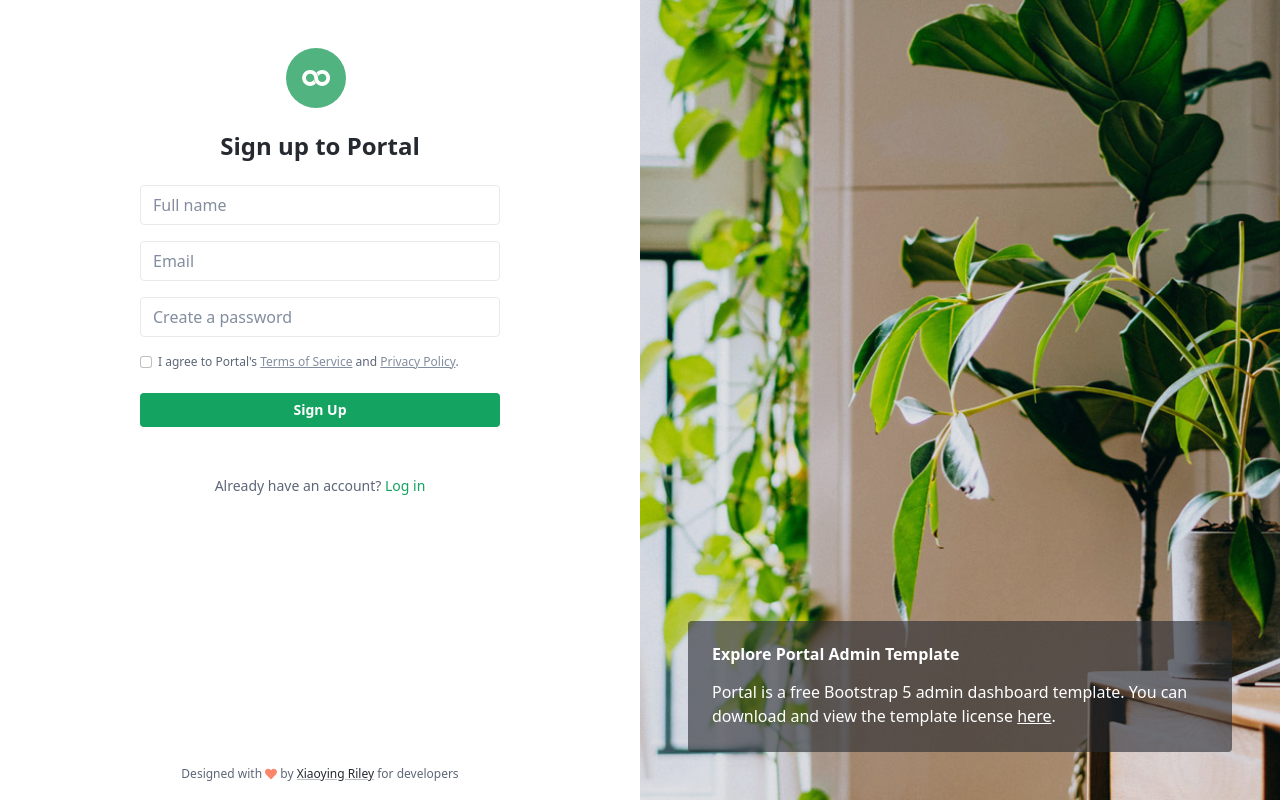
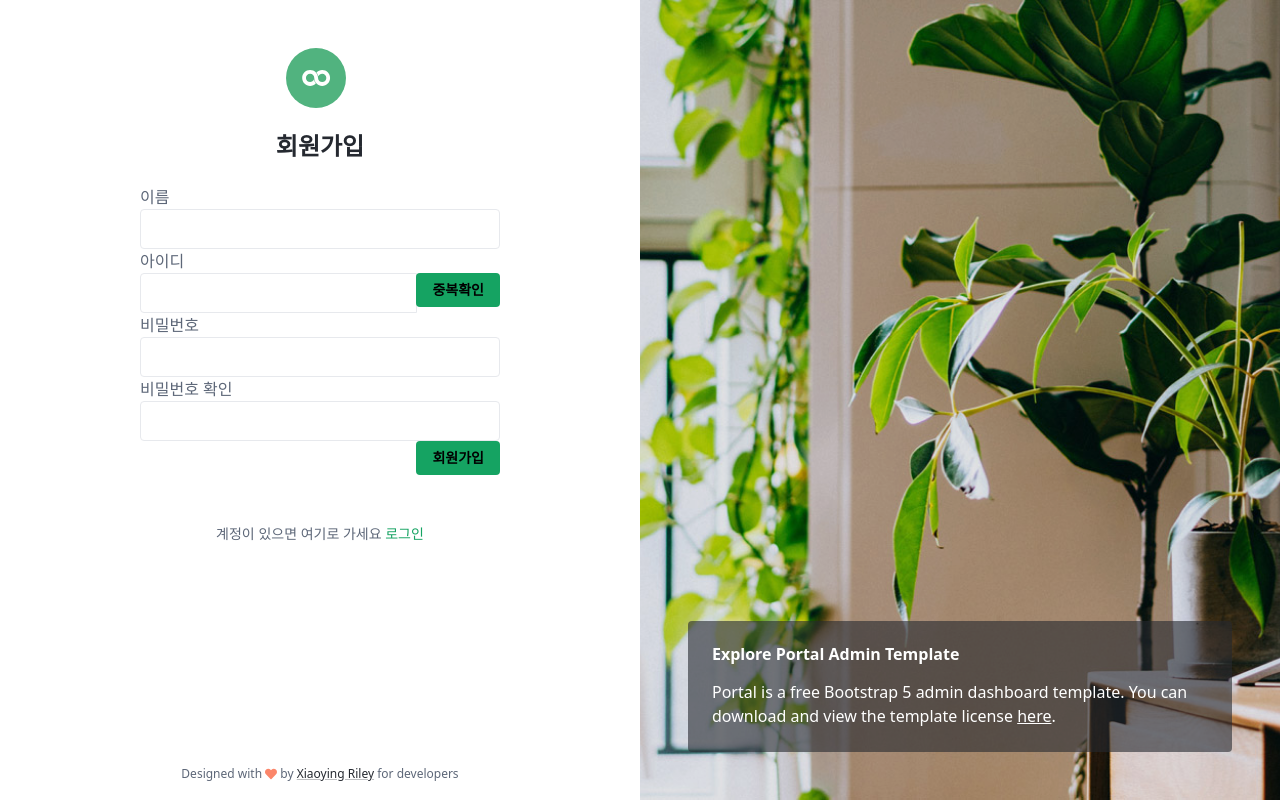
Before and after one commit to dch9610/BAB_Project, a Flask app: page /user_join in a window 1280 px wide. Run offline with Flask 2, Linux system fonts and the light colour scheme; some libraries are stand-ins or nearby versions.

Commit message:
회원가입 DB 연결

```diff
--- a/Web/blueprint/user_blueprint.py
+++ b/Web/blueprint/user_blueprint.py
@@ -1,6 +1,9 @@
 from flask import Blueprint
 from flask import render_template
 from flask import session
+from flask.globals import request
+
+from database import user_dao
 
 # blueprint 객체 생성
 user_blue = Blueprint('user', __name__)
@@ -20,3 +23,16 @@ def user_join() :
     # 응답 결과를 랜더링한다.
     html = render_template('user/signup.html')
     return html
+
+# 회원가입 처리
+@user_blue.route('/user_join_pro', methods=['post'])
+def user_join_pro():
+ # 브라우저가 전달한 데이터를 추출한다.
+    # print(request.form)
+    user_name = request.form.get('user_name')
+    user_id = request.form.get('user_id')
+    user_pw = request.form.get('user_pw')
+
+    print(user_name)
+    print(user_id)
+    print(user_pw)
--- a/Web/templates/user/signup.html
+++ b/Web/templates/user/signup.html
@@ -19,55 +19,69 @@
 	<!-- App CSS -->
 	<link id="theme-style" rel="stylesheet" href="assets/css/portal.css">
 
+	<!-- 함수 -->
+	<script>
+		function check_input(){
+
+			// 사용자가 입력한 데이터를 추출한다.
+		user_name = $("#user_name").val()
+		user_id = $("#user_id").val()
+		user_pw = $("#user_pw").val()
+		user_pw2 = $("#user_pw2").val()
+
+		console.log(user_name)
+		console.log(user_id)
+		console.log(user_pw)
+		console.log(user_pw2)
+	</script>
+
 </head>
 
 <body class="app app-signup p-0">
 	<div class="row g-0 app-auth-wrapper">
+
 		<div class="col-12 col-md-7 col-lg-6 auth-main-col text-center p-5">
 			<div class="d-flex flex-column align-content-end">
 				<div class="app-auth-body mx-auto">
 					<div class="app-auth-branding mb-4"><a class="app-logo" href="index.html"><img
 								class="logo-icon mr-2" src="assets/images/app-logo.svg" alt="logo"></a></div>
-					<h2 class="auth-heading text-center mb-4">Sign up to Portal</h2>
+					<h2 class="auth-heading text-center mb-4">회원가입</h2>
 
 					<div class="auth-form-container text-left mx-auto">
-						<form class="auth-form auth-signup-form">
-							<div class="email mb-3">
-								<label class="sr-only" for="signup-email">Your Name</label>
-								<input id="signup-name" name="signup-name" type="text" class="form-control signup-name"
-									placeholder="Full name" required="required">
+						<!-- 회원 정보 입력 후 가입 -->
+						<form action="user_join_pro" method="post" class="auth-form auth-signup-form">
+							<div class="form-group">
+								<label for="user_name">이름</label>
+								<input type="text" id="user_name" name="user_name" class="form-control"/>
 							</div>
-							<div class="email mb-3">
-								<label class="sr-only" for="signup-email">Your Email</label>
-								<input id="signup-email" name="signup-email" type="email"
-									class="form-control signup-email" placeholder="Email" required="required">
-							</div>
-							<div class="password mb-3">
-								<label class="sr-only" for="signup-password">Password</label>
-								<input id="signup-password" name="signup-password" type="password"
-									class="form-control signup-password" placeholder="Create a password"
-									required="required">
-							</div>
-							<div class="extra mb-3">
-								<div class="form-check">
-									<input class="form-check-input" type="checkbox" value="" id="RememberPassword">
-									<label class="form-check-label" for="RememberPassword">
-										I agree to Portal's <a href="#" class="app-link">Terms of Service</a> and <a
-											href="#" class="app-link">Privacy Policy</a>.
-									</label>
+							<div class="form-group">
+								<label for="user_id">아이디</label>
+								<div class="input-group">
+									<input type="text" id="user_id" name="user_id" class="form-control" onkeypress="reset_check_id()"/>
+									<div class="input-group-append">
+										<button type="button" class="btn btn-primary" onclick='check_join_id()'>중복확인</button>
+									</div>
 								</div>
 							</div>
-							<!--//extra-->
+							<div class="form-group">
+								<label for="user_pw">비밀번호</label>
+								<input type="password" id="user_pw" name="user_pw" class="form-control"/>
+							</div>
+							<div class="form-group">
+								<label for="user_pw2">비밀번호 확인</label>
+								<input type="password" id="user_pw2" name="user_pw2" class="form-control"/>
+							</div>
+							<div class="form-group">
+								<div class="text-right">
+									<button type="submit" class="btn btn-primary">회원가입</button>
+								</div>
+							</div>
 
-							<div class="text-center">
-								<button type="submit" class="btn app-btn-primary btn-block theme-btn mx-auto">Sign
-									Up</button>
-							</div>
 						</form>
-						<!--//auth-form-->
 
-						<div class="auth-option text-center pt-5">Already have an account? <a class="text-link"
-								href="login.html">Log in</a></div>
+
+						<div class="auth-option text-center pt-5">계정이 있으면 여기로 가세요 <a class="text-link"
+								href="user_login">로그인</a></div>
 					</div>
 					<!--//auth-form-container-->
 
```
Also changed, not shown: Web/database/connector.py (added, +8 -0 lines), Web/database/user_dao.py (added, +22 -0 lines), database.sql (added, +41 -0 lines).
